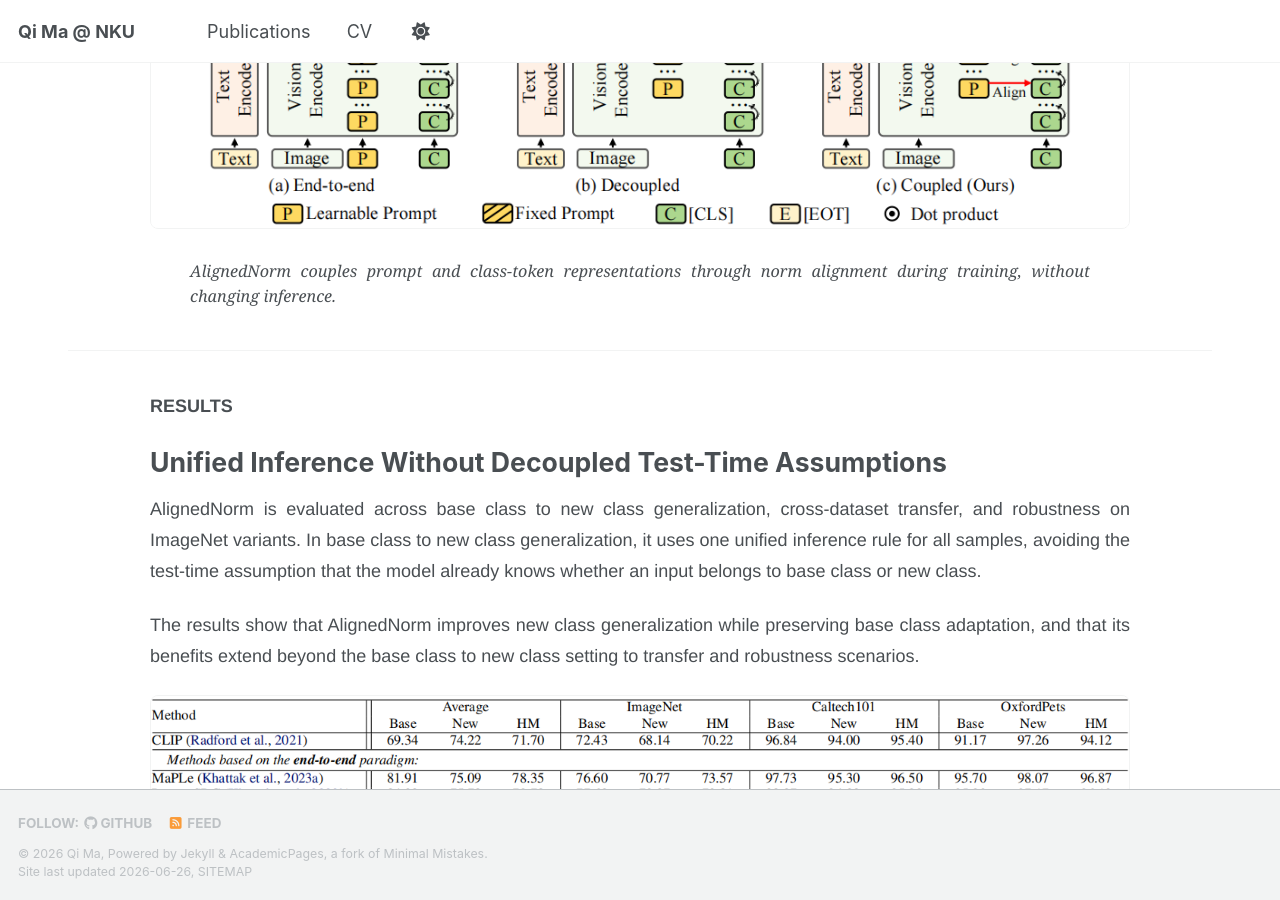
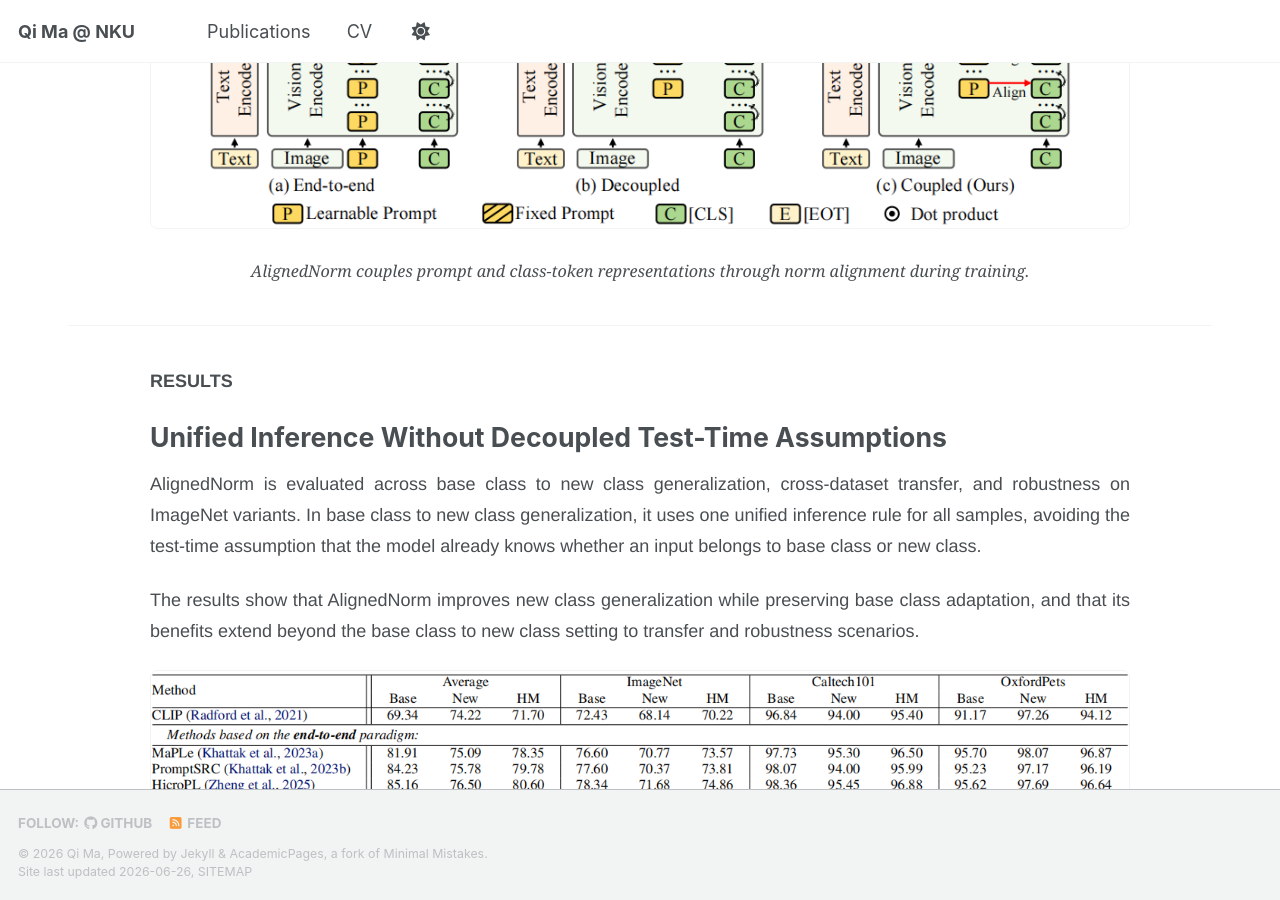
Before and after one commit to QByteM/QByteM.github.io, a Jekyll site: the page built from _pages/papers/alignednorm.html, in a window 1280 px wide and 900 px high, scrolled down 4006 px. Built offline with Jekyll 4.4.1, drawn with Linux system fonts in a browser that asks for light colours; a style sheet for code colours, icons or effects is not loaded.

Commit message:
change some words

```diff
--- a/_pages/papers/alignednorm.html
+++ b/_pages/papers/alignednorm.html
@@ -445,7 +445,7 @@ excerpt: "AlignedNorm studies process generalization in prompt learning by model
     </div>
     <figure class="an-figure">
       <img src="{{ '/_pages/papers/images/alignednorm/Arch.png' | relative_url }}" alt="AlignedNorm method framework.">
-      <figcaption>AlignedNorm couples prompt and class-token representations through norm alignment during training, without changing inference.</figcaption>
+      <figcaption>AlignedNorm couples prompt and class-token representations through norm alignment during training.</figcaption>
     </figure>
   </section>
 
```
